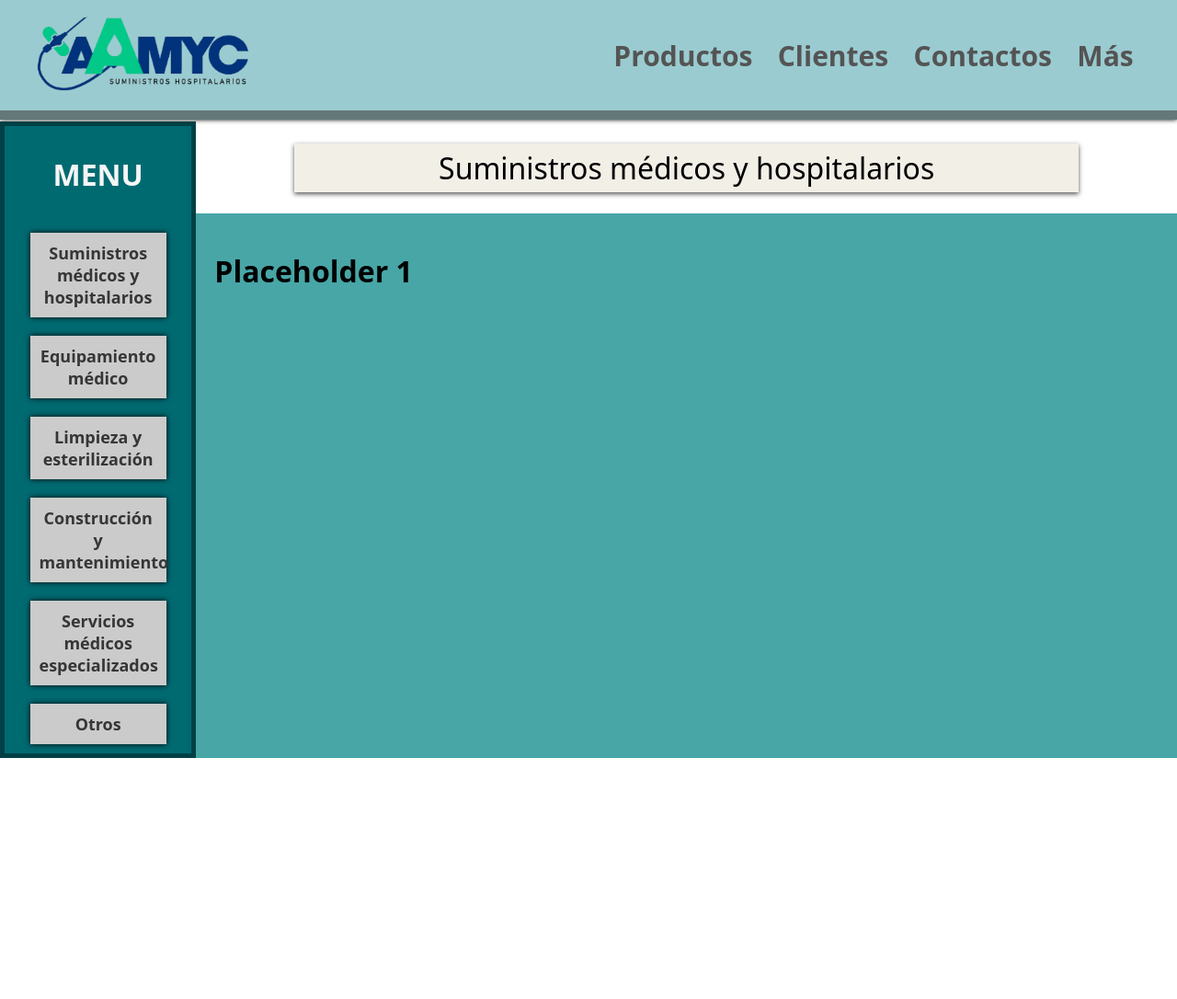
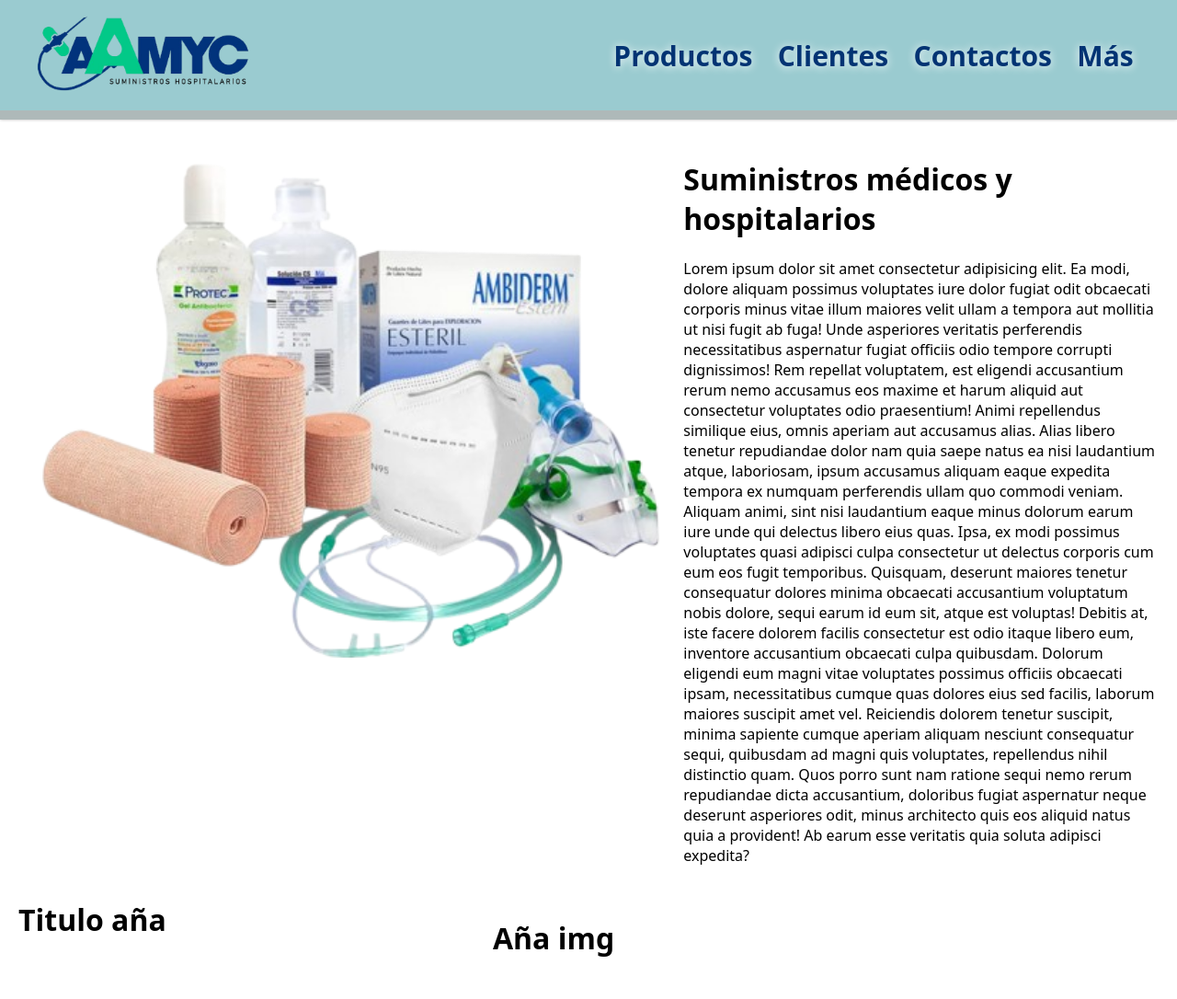
Before and after one commit to LuisRodarte11207/AAMYC, a plain HTML site: page index.html in a window 1280 px wide. Shown: the top 1086 px of the page at 92% size. Before the commit the page ends 824 px from the top, so only its background shows below. Drawn offline with Linux system fonts and the light colour scheme.

Commit message:
Redesign test 1
EVERYTHING IS A PLACEHOLDER

```diff
--- /dev/null
+++ b/Archive/Unapproved desgin 1/style.css
@@ -0,0 +1,134 @@
+* {
+  box-sizing: border-box;
+}
+
+body {
+  font-family: system-ui, -apple-system, BlinkMacSystemFont, "Segoe UI", Roboto,
+    Oxygen, Ubuntu, Cantarell, "Open Sans", "Helvetica Neue", sans-serif;
+  padding: 0;
+  margin: 0;
+  overflow-x: hidden;
+}
+
+header {
+  display: flex;
+  justify-content: space-between;
+  height: 130px;
+  background-color: #9acbd0;
+  border-bottom: 10px solid #aeb9b9;
+  padding: 0 20px 0 20px;
+  margin-bottom: 2px;
+  box-shadow: 0 0 3px #0000004c;
+}
+
+img {
+  animation-name: toRight;
+  animation-duration: 0.8s;
+}
+
+nav {
+  display: flex;
+  justify-content: space-evenly;
+  width: 50%;
+  animation-name: toLeft;
+  animation-duration: 0.8s;
+}
+
+nav a {
+  display: flex;
+  align-items: center;
+  text-decoration: none;
+  font-size: 30px;
+  font-weight: bold;
+  color: #444444;
+}
+
+.main-content {
+  display: grid;
+  grid-template-columns: 0.5fr 2.5fr;
+  grid-template-rows: 100px;
+  grid-template-areas:
+    "menu title"
+    "menu content";
+}
+
+.menu {
+  grid-area: menu;
+  display: flex;
+  flex-direction: column;
+  align-items: center;
+  row-gap: 20px;
+  background-color: #006a71;
+  border: 5px solid #014044;
+  padding: 10px;
+  color: #f5f5f5;
+  animation-name: toUp;
+  animation-duration: 0.8s;
+}
+
+.menu a {
+  text-decoration: none;
+  color: #363636;
+  font-weight: 500;
+  font-size: 18px;
+  background-color: #f2efe7;
+  width: 70%;
+  padding: 10px;
+  text-align: center;
+  box-shadow: 0 0 4px #00004c;
+  box-sizing: content-box;
+  color: #444444;
+  text-shadow: 0 1px 2px #0000004c;
+}
+
+.title {
+  grid-area: title;
+  display: flex;
+  justify-content: center;
+  align-items: center;
+  animation-name: toDown;
+  animation-duration: 0.8s;
+  z-index: -1;
+}
+
+.title h1 {
+  background-color: #f2efe7;
+  padding: 5px 10px 5px 10px;
+  width: 80%;
+  text-align: center;
+  font-weight: 370;
+  box-shadow: 0 2px 3px #5454544c;
+  text-shadow: 0 1px 3px #00000070;
+}
+
+.content {
+  grid-area: content;
+  animation-name: toLeft;
+  animation-duration: 0.8s;
+  background-color: #9dd3cd; /*Verde*/
+  padding: 20px;
+}
+
+#prodone {
+  display: initial;
+}
+
+#prodtwo {
+  display: none;
+}
+
+#prodthree {
+  display: none;
+}
+
+#prodfour {
+  display: none;
+}
+
+#prodfive {
+  display: none;
+}
+
+#prodsix {
+  display: none;
+}
--- a/animations.css
+++ b/animations.css
@@ -1,9 +1,27 @@
+@keyframes toUp {
+  from {
+    transform: translateY(200%);
+  }
+  to {
+    transform: translateY(0);
+  }
+}
+
 @keyframes toRight {
   from {
     transform: translateX(-200%);
   }
   to {
     transform: translateX(0);
+  }
+}
+
+@keyframes toDown {
+  from {
+    transform: translateY(-200%);
+  }
+  to {
+    transform: translateY(0);
   }
 }
 
@@ -15,21 +33,3 @@
     transform: translateX(0);
   }
 }
-
-@keyframes toUp {
-  from {
-    transform: translateY(200%);
-  }
-  to {
-    transform: translateY(0);
-  }
-}
-
-@keyframes toDown {
-  from {
-    transform: translateY(-200%);
-  }
-  to {
-    transform: translateY(0);
-  }
-}
--- a/index.html
+++ b/index.html
@@ -20,45 +20,73 @@
       </nav>
     </header>
     <div class="main-content">
-      <div class="menu">
-        <h1>MENU</h1>
-        <a href="#" onclick="productdisplay('one')"
-          >Suministros médicos y hospitalarios</a
-        >
-        <a href="#" onclick="productdisplay('two')">Equipamiento médico</a>
-        <a href="#" onclick="productdisplay('three')"
-          >Limpieza y esterilización</a
-        >
-        <a href="#" onclick="productdisplay('four')"
-          >Construcción y mantenimiento</a
-        >
-        <a href="#" onclick="productdisplay('five')"
-          >Servicios médicos especializados</a
-        >
-        <a href="#" onclick="productdisplay('six')">Otros</a>
+      <div class="product">
+        <div class="img">
+          <img
+            src="img/products/Suministros.png"
+            alt="Suministros médicos y hospitalarios"
+          />
+        </div>
+        <div class="text">
+          <h1>Suministros médicos y hospitalarios</h1>
+          <p>
+            Lorem ipsum dolor sit amet consectetur adipisicing elit. Ea modi,
+            dolore aliquam possimus voluptates iure dolor fugiat odit obcaecati
+            corporis minus vitae illum maiores velit ullam a tempora aut
+            mollitia ut nisi fugit ab fuga! Unde asperiores veritatis
+            perferendis necessitatibus aspernatur fugiat officiis odio tempore
+            corrupti dignissimos! Rem repellat voluptatem, est eligendi
+            accusantium rerum nemo accusamus eos maxime et harum aliquid aut
+            consectetur voluptates odio praesentium! Animi repellendus similique
+            eius, omnis aperiam aut accusamus alias. Alias libero tenetur
+            repudiandae dolor nam quia saepe natus ea nisi laudantium atque,
+            laboriosam, ipsum accusamus aliquam eaque expedita tempora ex
+            numquam perferendis ullam quo commodi veniam. Aliquam animi, sint
+            nisi laudantium eaque minus dolorum earum iure unde qui delectus
+            libero eius quas. Ipsa, ex modi possimus voluptates quasi adipisci
+            culpa consectetur ut delectus corporis cum eum eos fugit temporibus.
+            Quisquam, deserunt maiores tenetur consequatur dolores minima
+            obcaecati accusantium voluptatum nobis dolore, sequi earum id eum
+            sit, atque est voluptas! Debitis at, iste facere dolorem facilis
+            consectetur est odio itaque libero eum, inventore accusantium
+            obcaecati culpa quibusdam. Dolorum eligendi eum magni vitae
+            voluptates possimus officiis obcaecati ipsam, necessitatibus cumque
+            quas dolores eius sed facilis, laborum maiores suscipit amet vel.
+            Reiciendis dolorem tenetur suscipit, minima sapiente cumque aperiam
+            aliquam nesciunt consequatur sequi, quibusdam ad magni quis
+            voluptates, repellendus nihil distinctio quam. Quos porro sunt nam
+            ratione sequi nemo rerum repudiandae dicta accusantium, doloribus
+            fugiat aspernatur neque deserunt asperiores odit, minus architecto
+            quis eos aliquid natus quia a provident! Ab earum esse veritatis
+            quia soluta adipisci expedita?
+          </p>
+        </div>
       </div>
-      <div class="title">
-        <h1 id="prodtitle">Suministros médicos y hospitalarios</h1>
+      <div class="product">
+        <div class="img">
+          <h1>Aña img</h1>
+        </div>
+        <div class="text">
+          <h1>Titulo aña</h1>
+          <h3></h3>
+        </div>
       </div>
-      <div class="content">
-        <div id="prodone">
-          <!--<div class="product-card"></div>-->
-          <h1>Placeholder 1</h1>
+      <div class="product">
+        <div class="img">
+          <h1>Aña img</h1>
         </div>
-        <div id="prodtwo">
-          <h1>Placeholder 2</h1>
+        <div class="text">
+          <h1>Titulo aña</h1>
+          <h3>Lorem aña</h3>
         </div>
-        <div id="prodthree">
-          <h1>Placeholder 3</h1>
+      </div>
+      <div class="product">
+        <div class="img">
+          <h1>Aña img</h1>
         </div>
-        <div id="prodfour">
-          <h1>Placeholder 4</h1>
-        </div>
-        <div id="prodfive">
-          <h1>Placeholder 5</h1>
-        </div>
-        <div id="prodsix">
-          <h1>Placeholder 6</h1>
+        <div class="text">
+          <h1>Titulo aña</h1>
+          <h3>Lorem aña</h3>
         </div>
       </div>
     </div>
--- a/style.css
+++ b/style.css
@@ -15,10 +15,10 @@ header {
   justify-content: space-between;
   height: 130px;
   background-color: #9acbd0;
-  border-bottom: 10px solid #647879;
+  border-bottom: 10px solid #aeb9b9;
   padding: 0 20px 0 20px;
   margin-bottom: 2px;
-  box-shadow: 0 0 5px;
+  box-shadow: 0 0 3px #0000004c;
 }
 
 img {
@@ -39,94 +39,35 @@ nav a {
   align-items: center;
   text-decoration: none;
   font-size: 30px;
-  color: #545454;
   font-weight: bold;
+  color: #023373;
+  text-shadow: 0 1px 10px #f7fafc;
 }
 
 .main-content {
-  display: grid;
-  grid-template-columns: 0.5fr 2.5fr;
-  grid-template-rows: 100px;
-  grid-template-areas:
-    "menu title"
-    "menu content";
-}
-
-.menu {
-  grid-area: menu;
-  display: flex;
-  flex-direction: column;
-  align-items: center;
-  row-gap: 20px;
-  border: 1px solid black;
-  background-color: #006a71;
-  border: 5px solid #014044;
-  padding: 10px;
-  color: #f5f5f5;
-  animation-name: toUp;
-  animation-duration: 0.8s;
-}
-
-.menu a {
-  text-decoration: none;
-  color: #363636;
-  font-weight: bold;
-  font-size: 18px;
-  background-color: #cccbcb;
-  width: 70%;
-  padding: 10px;
-  text-align: center;
-  box-shadow: 0 0 6px black;
-  box-sizing: content-box;
-}
-
-.title {
-  grid-area: title;
-  display: flex;
-  justify-content: center;
-  align-items: center;
-  animation-name: toDown;
-  animation-duration: 0.8s;
-  z-index: -1;
-}
-
-.title h1 {
-  background-color: #f2efe7;
-  padding: 5px 10px 5px 10px;
-  width: 80%;
-  text-align: center;
-  font-weight: 350;
-  box-shadow: 0 2px 5px #545454;
-}
-
-.content {
-  grid-area: content;
-  animation-name: toLeft;
-  animation-duration: 0.8s;
-  background-color: #48a6a7;
   padding: 20px;
 }
 
-#prodone {
-  display: initial;
+.product {
+  display: grid;
+  grid-template-columns: 1.75fr 1.25fr;
+  grid-template-areas: "img text";
 }
 
-#prodtwo {
-  display: none;
+.product:nth-child(even) {
+  grid-template-columns: 1.2fr 1.8fr;
+  grid-template-areas: "text img";
 }
 
-#prodthree {
-  display: none;
+.img {
+  grid-area: img;
+  padding: 20px;
 }
 
-#prodfour {
-  display: none;
+.img img {
+  width: 100%;
 }
 
-#prodfive {
-  display: none;
+.text {
+  grid-area: text;
 }
-
-#prodsix {
-  display: none;
-}
```
Also changed, not shown: Archive/Unapproved desgin 1/animations.css (added, +35 -0 lines), Archive/Unapproved desgin 1/index.html (added, +66 -0 lines), Archive/Unapproved desgin 1/script.js (added, +65 -0 lines), Archive/Unapproved desgin 1/img/logo.png (added), Archive/Unapproved desgin 1/mobile.css (added), img/products/Suministros.png (added).
